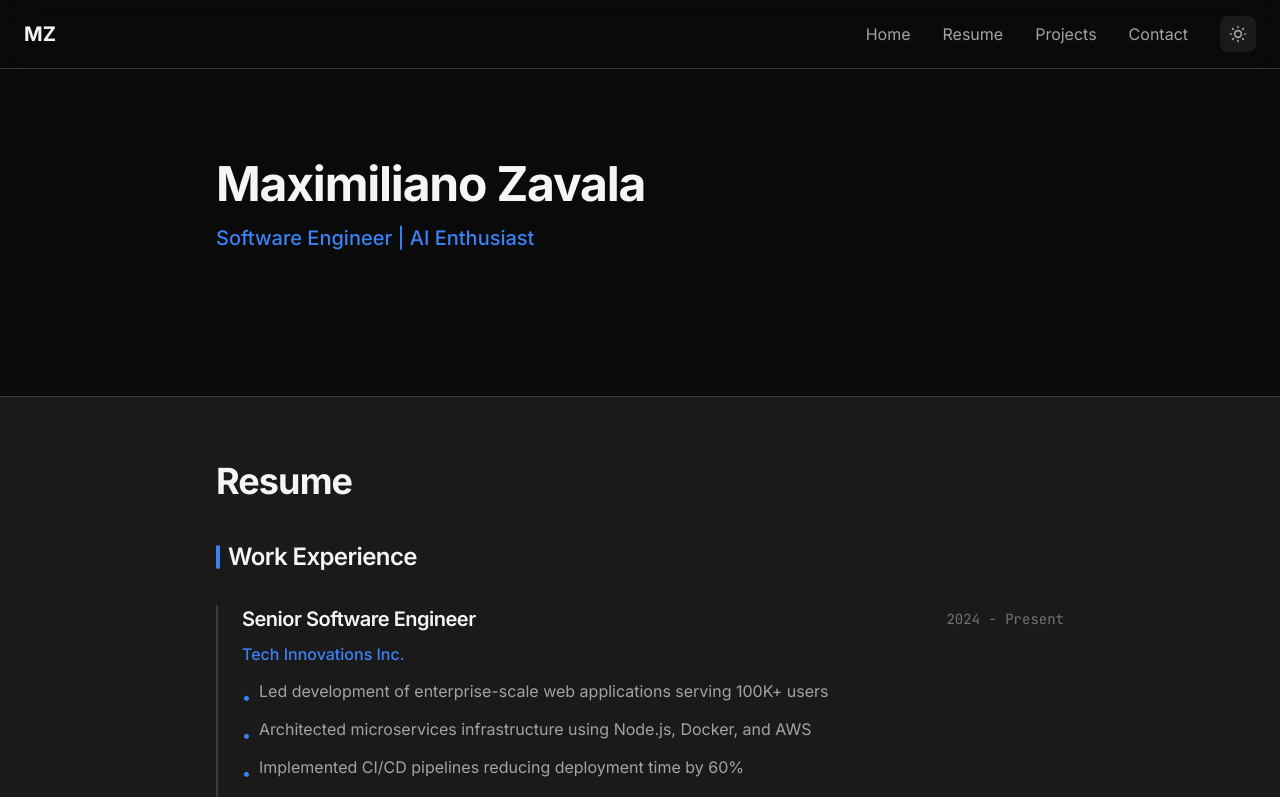
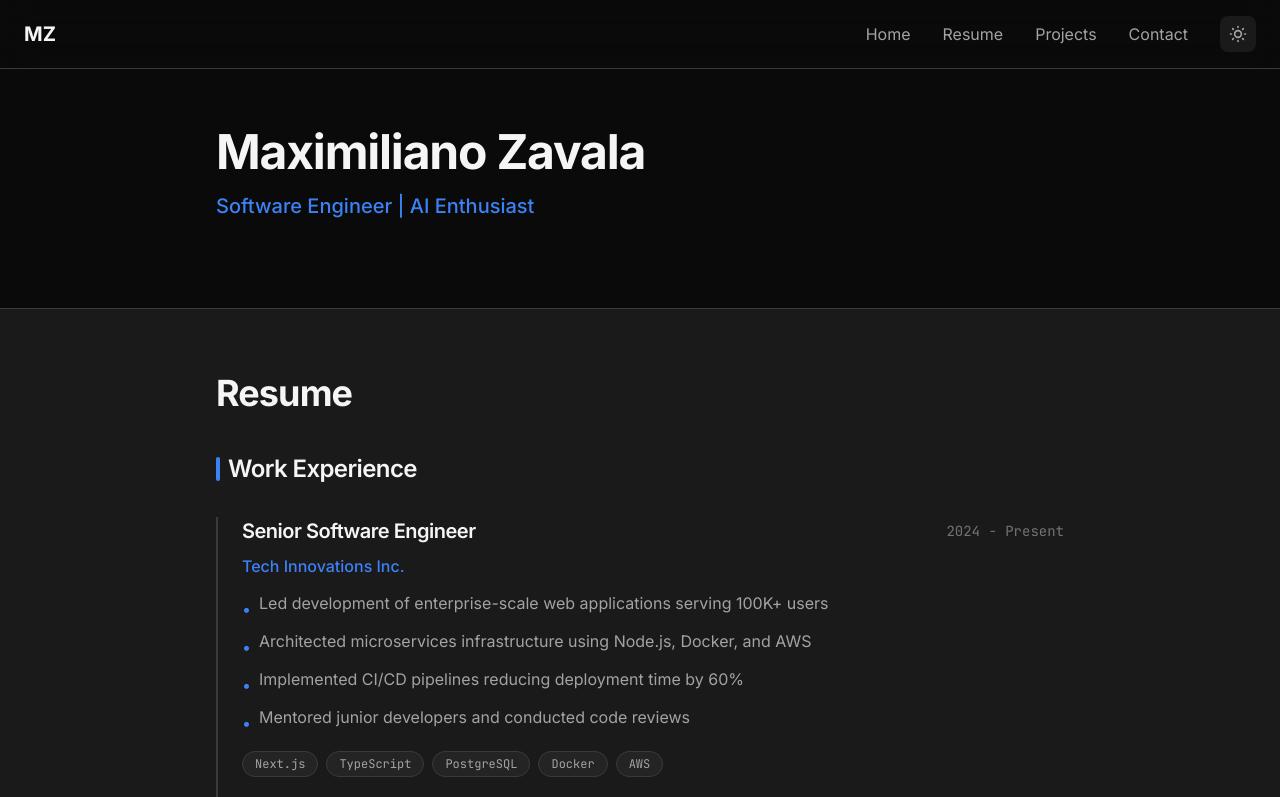
Before and after one commit to zavalatechlabs/zavala-software-portfolio, a Next.js app: page /about in a window 1280 px wide. Shown: the top 797 px of the page. Built offline with nearby package versions, Linux system fonts and the light colour scheme.

Commit message:
reduce padding on about page hero section below tagline

```diff
--- a/app/about/page.tsx
+++ b/app/about/page.tsx
@@ -10,8 +10,8 @@
   return (
     <div className="min-h-screen">
       {/* Hero Section */}
-      <section className="max-w-4xl mx-auto px-6 py-16 md:py-24">
-        <div className="mb-12">
+      <section className="max-w-4xl mx-auto px-6 py-12 md:py-16">
+        <div className="mb-6">
           {/* Name & Tagline */}
           <h1 className="text-4xl md:text-5xl font-bold mb-4 text-zavala-text-primary">
             Maximiliano Zavala
```
